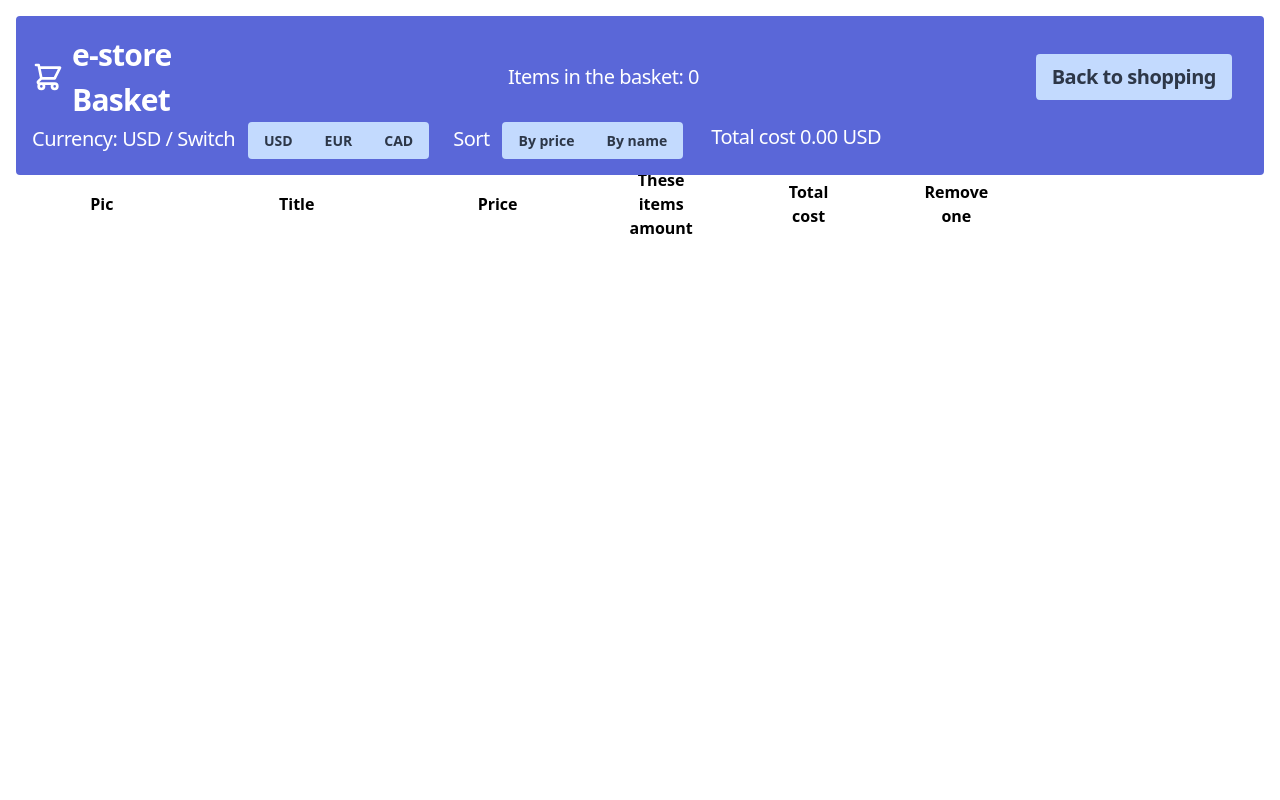
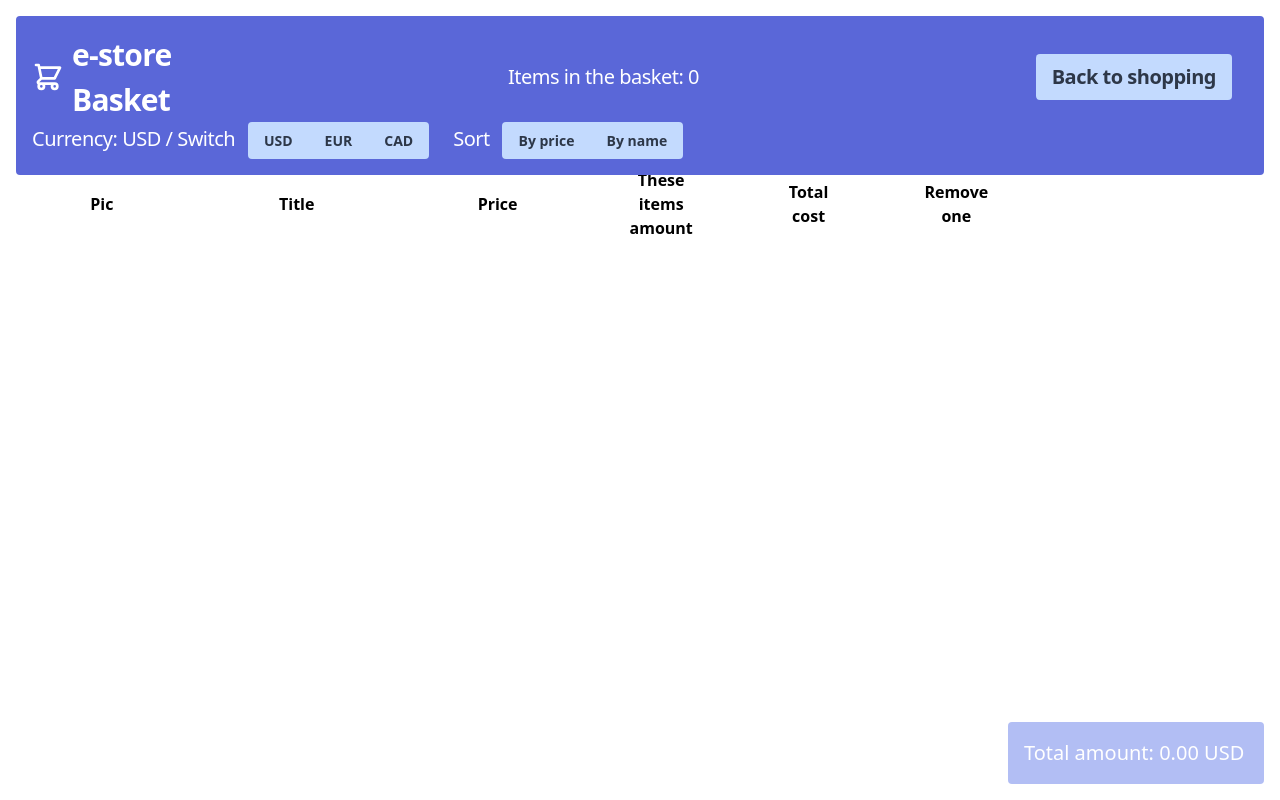
Before and after one commit to Macbaren/ecommerce, a React (Create React App) app: page /basket in a window 1280 px wide. Built offline with nearby package versions, Linux system fonts and the light colour scheme.

Commit message:
footer total-amount added

```diff
--- a/src/components/Basket/basket-items.js
+++ b/src/components/Basket/basket-items.js
@@ -1,13 +1,23 @@
 import React from 'react'
 import { useSelector, useDispatch } from 'react-redux'
-import { removeItem } from '../../redux/reducers/basket'
+import { removeItem, addItem } from '../../redux/reducers/basket'
 
 const BasketItems = () => {
 
+  const dispatch = useDispatch()
+
   const addedItems = useSelector((s) => s.basket)
   const sortBy = useSelector((s) => s.items.sortBy)
+  const currency = useSelector((s) => s.items.currency)
+  const countItems = useSelector((s) => s.basket.basketGoods)
 
-  const dispatch = useDispatch()
+  const totalCost = countItems.reduce((acc, rec) => {
+    return acc += currency === 'EUR'
+      ? Number.parseInt(rec.price) / 1.2
+      : currency === 'CAD'
+        ? Number.parseInt(rec.price) * 1.2
+        : Number.parseInt(rec.price)
+  }, 0).toFixed(2)
 
   const currencyPrice = (currency, price) => {
     if(currency === 'EUR') return (price * 1.2).toFixed(2)
@@ -24,12 +34,11 @@ const BasketItems = () => {
   }
 
   const sameItems = (arr, id) => {
-    return arr.filter(it => it.id === id).length
+    return arr.filter(it => it.id === id).length // display same items in one row
   }
 
   return (
-    <div className="flex flex-wrap mt-40 ml-6" >
-
+    <div className="flex flex-wrap mt-40 mb-20 ml-6" >
       <table className="table-fixed">
         <thead>
           <tr>
@@ -57,7 +66,7 @@ const BasketItems = () => {
               </td>
               <td className="border px-12 py-2">
                 <button
-                  className="bg-gray-300 hover:bg-gray-400 text-gray-800 font-bold py-2 px-4 rounded inline-flex items-center"
+                  className="product__remove bg-gray-300 hover:bg-gray-400 text-gray-800 font-bold py-2 px-4 rounded inline-flex items-center"
                   onClick={ (() => dispatch(removeItem(it))) }
                 >
                   <svg className="fill-current w-4 h-4 mr-2" xmlns="http://www.w3.org/2000/svg" viewBox="0 0 20 20"><path d="M13 8V2H7v6H2l8 8 8-8h-5zM0 18h20v2H0v-2z"/></svg>
@@ -67,6 +76,9 @@ const BasketItems = () => {
             </tr>))}
         </tbody>
       </table>
+      <nav className="total-amount flex fixed bottom-0 right-0 w-1/5 rounded text-xl text-white bg-indigo-500 bg-opacity-50 p-4 m-4">
+        Total amount: {totalCost} {currency}
+      </nav>
     </div>
   )
 }
--- a/src/components/Basket/basket-navbar.js
+++ b/src/components/Basket/basket-navbar.js
@@ -8,14 +8,6 @@ function BasketNavbar() {
 
   const currency = useSelector((s) => s.items.currency)
   const countItems = useSelector((s) => s.basket.basketGoods)
-
-  const totalCost = countItems.reduce((acc, rec) => {
-    return acc += currency === 'EUR'
-      ? Number.parseInt(rec.price) / 1.2
-      : currency === 'CAD'
-        ? Number.parseInt(rec.price) * 1.2
-        : Number.parseInt(rec.price)
-  }, 0).toFixed(2)
 
   const dispatch = useDispatch()
 
@@ -77,9 +69,6 @@ function BasketNavbar() {
             </button>
           </div>
         </div>
-          <span className="tracking-tight text-xl text-white mr-1 ml-1">Total cost {totalCost} {currency}</span>
-        <div>
-        </div>
       </div>
     </nav>
   );
```
